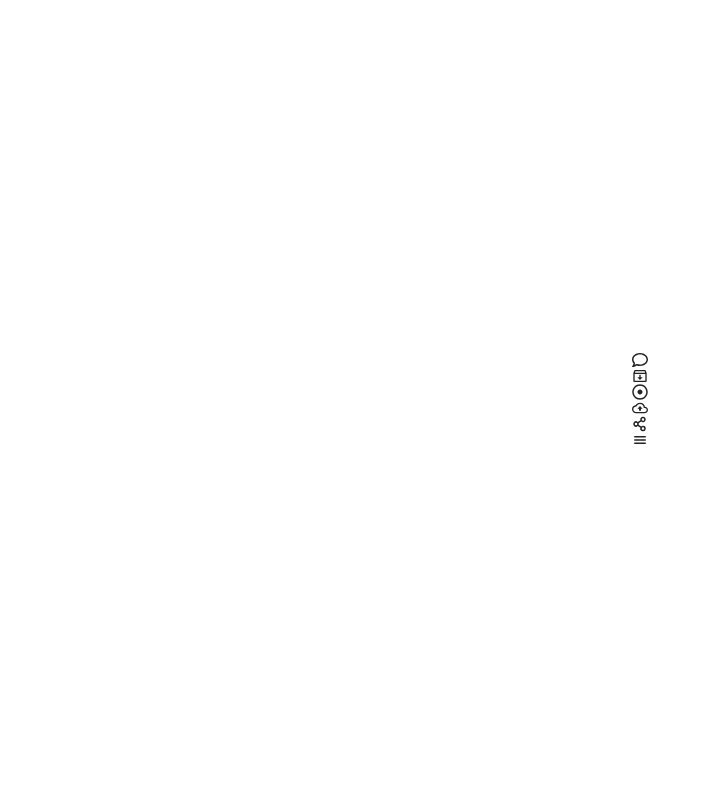
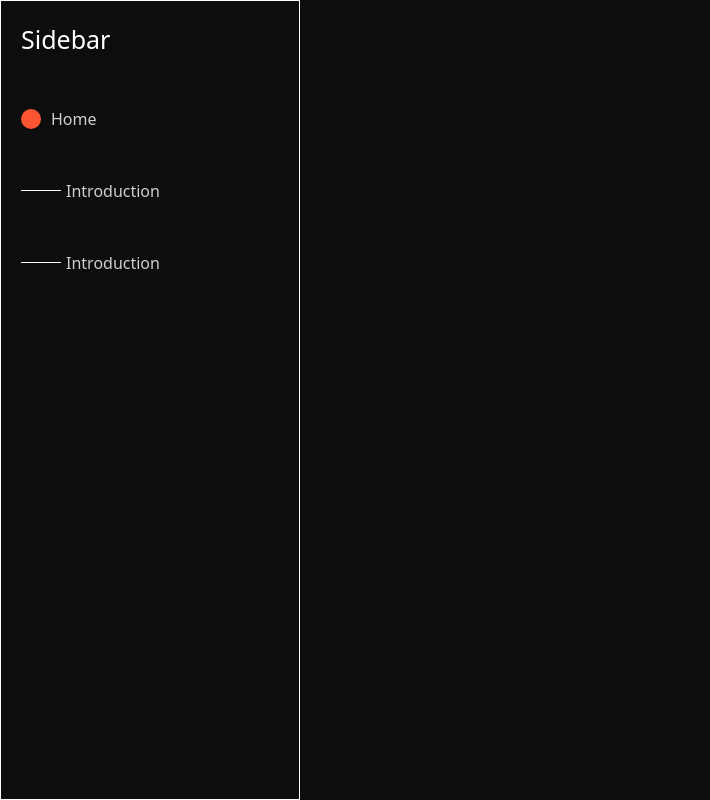
Before and after one commit to Bikash-jha11/UI-crafts, a React (Vite) app: page / in a window 1280 px wide. Shown: the whole page, without its empty margins (0-710 px from the left). Built offline with nearby package versions, Linux system fonts and the light colour scheme.

Commit message:
Sidebar component made just pile them u p

```diff
--- a/src/App.css
+++ b/src/App.css
@@ -1,7 +1,7 @@
 @import "tailwindcss";
 
 #root {
-  max-width: 1280px;
+
   margin: 0 auto;
   padding: 0;
 }
--- a/src/App.tsx
+++ b/src/App.tsx
@@ -1,15 +1,14 @@
 import { useState } from 'react'
 import Next from './component/Next'
 import Toolip from './component/Toolip'
+import Sidebar from './component/Sidebar'
 import './App.css'
 
 function App() {
-
-
   return (
     <>
-      <div className='flex justify-center items-center h-screen'>
-        <Toolip />
+      <div className=''>
+        <Sidebar />
       </div>
     </>
   )
--- /dev/null
+++ b/src/component/Radio.tsx
@@ -0,0 +1,48 @@
+import React,{useEffect, useRef, useState} from 'react'
+import styles from '../styles/Radio.module.css'
+
+function Radio() {
+   const[hovered,setHovered] = useState(false);
+
+    const ref = useRef(null);
+
+     useEffect(() => {
+
+
+
+         if(ref.current){
+
+        const line = ref.current.querySelectorAll('div')[0];
+        const text = ref.current.querySelectorAll('div')[1];
+          line.classList.remove(styles["line_animation"]);
+          text.classList.remove(styles['text_animation'])
+          void line.offsetWidth;
+
+
+           if(hovered){
+                line.classList.add(styles["line_animation"])
+                text.classList.add(styles["text_animation"])
+           }
+
+       }
+
+          console.log(hovered)
+     },[hovered])
+
+
+  return (
+    <div className={styles.container}>
+        <div className={styles.units} onMouseEnter={() => setHovered(true)}
+        onMouseLeave={() => setHovered(false)} ref={ref}>
+    <div className={styles.line}></div>
+    <div className={styles.text}>Introduction</div>
+    </div>
+    {/* <div className={styles.chapters}>
+    <div className={styles.line}></div>
+    <div className={styles.text}></div>
+    </div> */}
+    </div>
+  )
+}
+
+export default Radio
--- /dev/null
+++ b/src/component/Sidebar.tsx
@@ -0,0 +1,24 @@
+import React from 'react'
+import styles from '../styles/Sidebar.module.css'
+import Radio from './Radio'
+
+const Sidebar = () => {
+  return (
+    <div className={styles.main}>
+        <div className={styles.container}>
+        <div className={styles.top_logo}>
+            <p className={styles.logo}>Sidebar</p>
+        </div>
+        </div>
+        <div className={styles.top_nav}>
+            <div className={styles.circle}></div>
+            <span className={styles.nav_name}>Home</span>
+        </div>
+        <Radio/>
+        <Radio/>
+        </div>
+
+  )
+}
+
+export default Sidebar
--- /dev/null
+++ b/src/styles/Radio.module.css
@@ -0,0 +1,43 @@
+.container{
+ display:flex;
+ flex-direction: column;
+ gap:5px;
+}
+.units{
+    display:flex;
+    align-items: center;
+    gap:5px;
+    color:#CFCFCF
+}
+.line{
+ width:40px;
+ height:1px;
+ background-color: white;
+}
+.line_animation{
+ animation: animate_line 500ms linear reverse;
+}
+.text_animation{
+    transform: translateX(10px);
+    transition-duration: 500ms;
+
+     animation: animate_text 500ms linear;
+}
+.texts{
+  font-size: 10px;
+}
+
+@keyframes animate_line {
+    from{
+       width:40px;
+        background-color: white;
+    }to{
+       width:80px;
+       background-color: #FF5533;
+    }
+}
+@keyframes animate_text {
+    to{
+    color:#FF5533;
+    }
+}
--- /dev/null
+++ b/src/styles/Sidebar.module.css
@@ -0,0 +1,41 @@
+*{
+    margin:0;
+    padding:0;
+     background: #0D0D0D;
+}
+.main{
+    height:100vh;
+
+    display:flex;
+    flex-direction: column;
+    gap:3rem;
+    border:1px solid white;
+    padding-left:20px;
+    max-width:300px;
+}
+.container{
+
+}
+.top_logo{
+    padding:20px 0px 0px 0px;
+}
+.logo{
+ font-size:25px;
+ font-weight: 400;
+  color:white;
+}
+
+.top_nav{
+    display:flex;
+    align-items: center;
+
+    gap:10px;
+    color: #CFCFCF;
+
+}
+.circle{
+    width:20px;
+    height:20px;
+    border-radius:50%;
+    background:#FF5533;
+}
--- a/src/styles/Toolips.Module.css
+++ b/src/styles/Toolips.Module.css
@@ -39,7 +39,7 @@
 }
 .wrapper{
     position: absolute;
-    width:50px;
+    width:60px;
     height:30px;
     overflow:hidden;
     top:-110%;
@@ -50,7 +50,7 @@
 }
 .wrapper.hover{
     position: absolute;
-    width:50px;
+    width:60px;
     height:30px;
     overflow:hidden;
     top:-110%;
```
